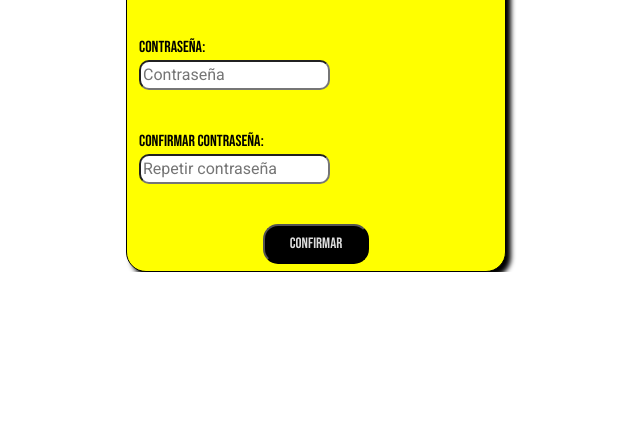
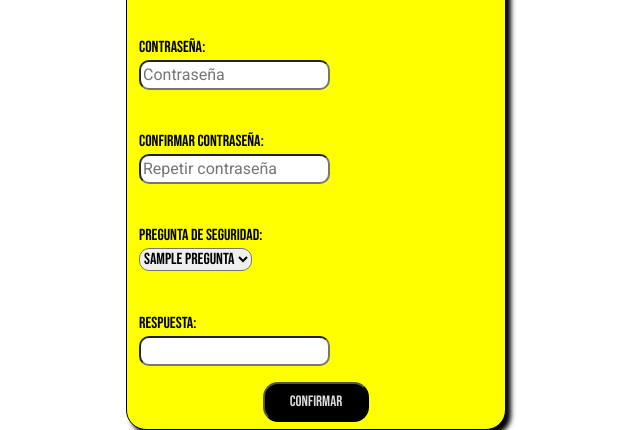
Before and after one commit to law153/Ivans-perfeccionado, a Django app: page /registro/ in a window 1280 px wide. Shown: the part 1106-1536 px from the top of the page, without its empty margins (324-964 px from the left). Before the commit the page ends 1378 px from the top, so only its background shows below. Run offline with Django 4.2, Linux system fonts and the light colour scheme; tables that the repository leaves empty hold one stand-in row (values such as "Sample post"); one stand-in notice (Sample message) is shown; some libraries are stand-ins or nearby versions.

Commit message:
registro con pregunta y fix de cambio de contra

```diff
--- a/Ivans_perfeccionado/settings.py
+++ b/Ivans_perfeccionado/settings.py
@@ -82,7 +82,7 @@ WSGI_APPLICATION = 'Ivans_perfeccionado.wsgi.application'
 DATABASES = {
     'default': {
         'ENGINE': 'django.db.backends.oracle',
-        'NAME': '127.0.0.1/orcl', #Para la inmensa mayoria 127.0.0.1, para Abel 192.168.1.143
+        'NAME': '192.168.1.143/orcl', #Para la inmensa mayoria 127.0.0.1, para Abel 192.168.1.143
         'USER': 'ivan1',
         'PASSWORD': 'ivan1',
         'TEST':{
--- a/core/static/core/js/registrarse.js
+++ b/core/static/core/js/registrarse.js
@@ -13,6 +13,8 @@ $(document).ready(function(){
         var correo = $("#correo").val();
         var clave = $("#contra").val();
         var clave_conf = $("#contra_confirm").val();
+        var pregunta = $("#pregunta").val();
+        var respuesta = $("#respuesta").val();
 
         let msj = "";
         let enviar = false;
@@ -334,6 +336,24 @@ $(document).ready(function(){
 
         msj = "";
 
+
+        //Validación Respuesta
+
+        if(respuesta.trim().length === 0){
+            msj += "La respuesta esta vacia!<br>";
+            enviar = true;
+        }
+
+        if(enviar){
+            $("#alerta_respuesta-ed_perfil").html(msj);
+            e.preventDefault();
+
+        }else{
+            $("#alerta_respuesta-ed_perfil").html("");
+        }
+
+        //Fin validación Respuesta--
+
     });
 
     function esMayuscula(letra){
--- a/core/templates/core/sin-cuenta/registrarse.html
+++ b/core/templates/core/sin-cuenta/registrarse.html
@@ -73,6 +73,23 @@
                             <p class="alerta" id="alerta-conf"></p><br>
                         </div>
 
+                        <div class="form-group left">
+                            <label>Pregunta de seguridad:</label><br>
+                            <select id="pregunta" name="pregunta">
+                                {% for pr in pregunta %}
+                                    {% if pr.id_pregunta == user.pregunta.id_pregunta %}
+                                        <option value="{{pr.id_pregunta}}" selected>{{pr.nombre_pregunta}}</option>
+                                    {% else %}
+                                        <option value="{{pr.id_pregunta}}">{{pr.nombre_pregunta}}</option>
+                                    {% endif%}
+                                {% endfor %}
+                            </select><br><br>
+                            <p id="alerta_pregunta-ed_perfil" class="alerta"></p>
+                            <label for="contra_confirm">Respuesta:</label><br>
+                            <input type="text" id="respuesta" name="respuesta" value="{{user.respuesta}}" id="respuesta"><br>
+                            <p id="alerta_respuesta-ed_perfil" class="alerta"></p>
+                        </div>
+
                         <div class="form-group container-button">
                             <input type="submit" value="Confirmar" id="btn-confirmar">
                         </div>
--- a/core/views.py
+++ b/core/views.py
@@ -41,8 +41,10 @@ def mostrarNosotros(request):
 
 def mostrarRegistro(request):
     categoria = Categoria.objects.all()
+    preguntaObjeto = Pregunta.objects.all()
 
-    contexto = {"categorias" : categoria}
+    contexto = {"categorias" : categoria,
+                "pregunta" : preguntaObjeto}
 
     return render(request, 'core/sin-cuenta/registrarse.html',contexto)
 
@@ -102,9 +104,11 @@ def registrarUsuario(request):
     direccionU = request.POST['direc']
     correoU = request.POST['correo_reg']
     claveU = request.POST['contra_ini']
-    respuestaU = ' '
+    respuestaU = request.POST['respuesta']
+    preguntaUid = request.POST['pregunta']
+
     registroRol = Rol.objects.get(id_rol = 1) ##Los usuarios registrados son clientes
-    registroPregunta = Pregunta.objects.get(id_pregunta = 1) ##Pregunta asiganada por defecto
+    registroPregunta = Pregunta.objects.get(id_pregunta = preguntaUid) ##Pregunta asiganada por defecto
 
     usuario1 = Usuario.objects.filter(rut = rutU)
     usuario2 = Usuario.objects.filter(correo = correoU)
@@ -218,6 +222,7 @@ def olvideClave(request):
     usuario.save()
     user.save()
 
+    messages.success(request,'Contraseña reestablecida correctamente')
     return redirect('cierreSesion')
 
 
@@ -665,7 +670,7 @@ def cambiarClaveCli(request):
             usuario.save()
             usuario2.save()
             messages.success(request,'Contraseña cambiada correctamente')
-            return redirect('mostrarPerfilCli')
+            return redirect('cierreSesion')
 
         else:
             messages.error(request,'La contraseña actual es incorrecta')
```
Also changed, not shown: core/static/core/js/editar-perfil-cli.js (+1 -20 lines), core/templates/core/index.html (+13 -0 lines).
